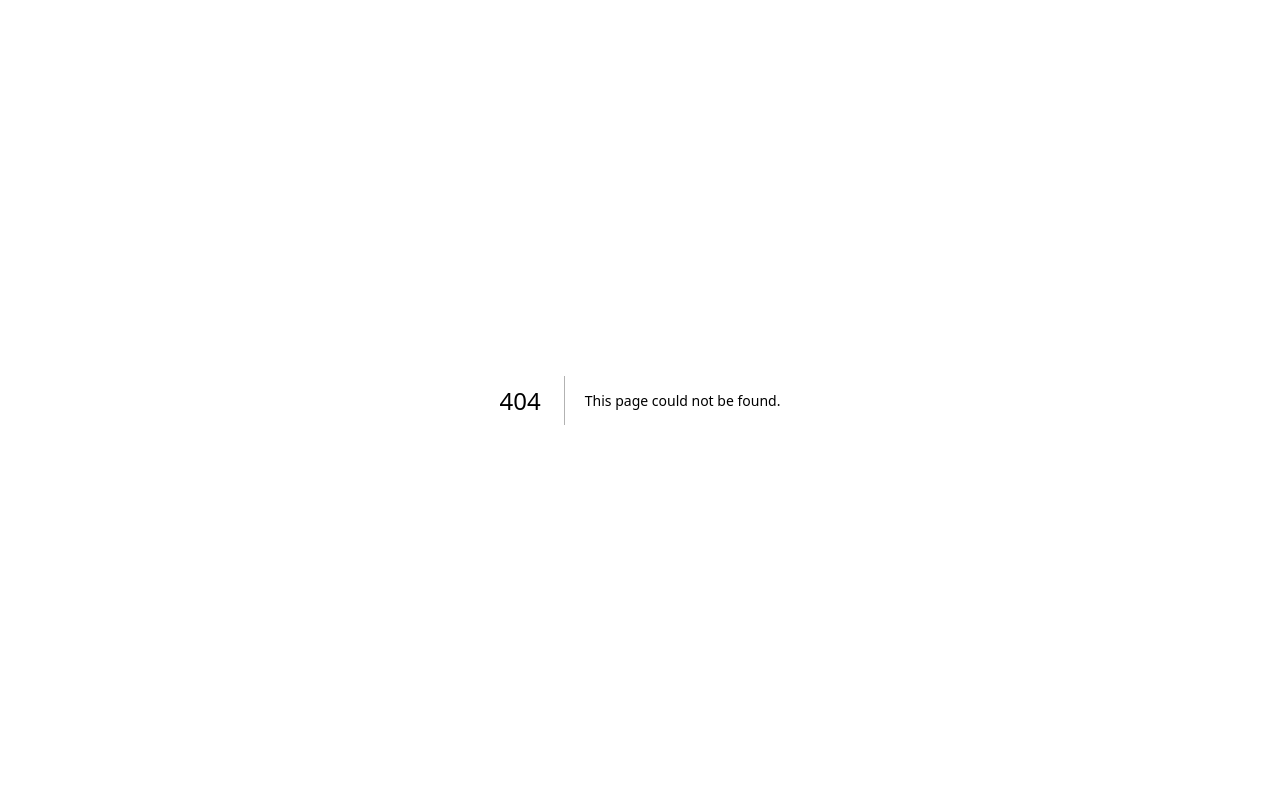
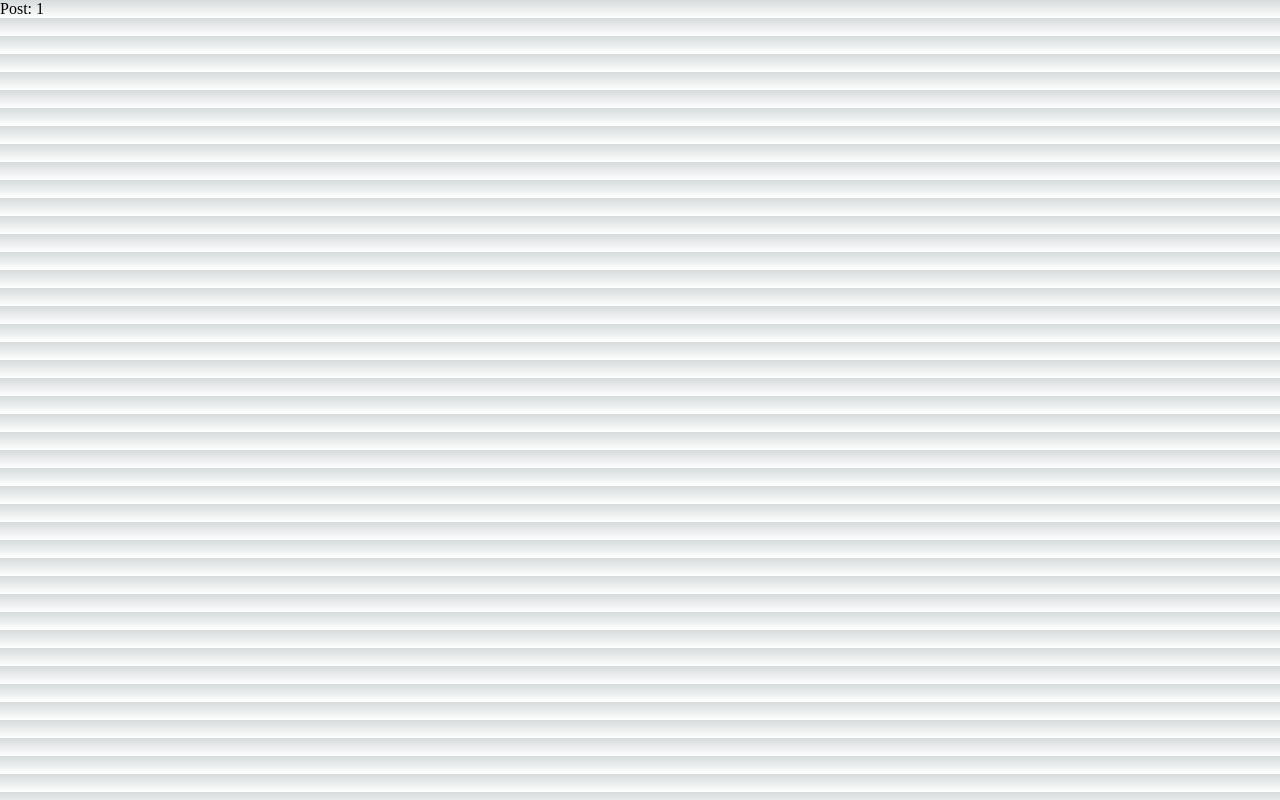
Before and after one commit to filly415/nextapp, a Next.js app: page /posts/1 in a window 1280 px wide. Before the commit this address had no page. Built offline with nearby package versions, Linux system fonts and the light colour scheme.

Commit message:
create pages to do exercise

```diff
--- /dev/null
+++ b/src/pages/homepage.tsx
@@ -0,0 +1,5 @@
+export default function HomePage() {
+  return (
+    <div>welcome to HomePage</div>
+  )
+}
--- a/src/pages/page1.tsx
+++ /dev/null
@@ -1,5 +0,0 @@
-export default function Home() {
-  return (
-    <div>page1</div>
-  )
-}
--- /dev/null
+++ b/src/pages/posts/2.tsx
@@ -0,0 +1,5 @@
+export default function two() {
+    return (
+        <div>two</div>
+    )
+}
--- /dev/null
+++ b/src/pages/posts/[pid].tsx
@@ -0,0 +1,13 @@
+import { useRouter } from 'next/router'
+
+const Post = () => {
+  const router = useRouter()
+  const { pid } = router.query
+
+  console.log(pid);
+
+
+  return <p>Post: {pid}</p>
+}
+
+export default Post
```
